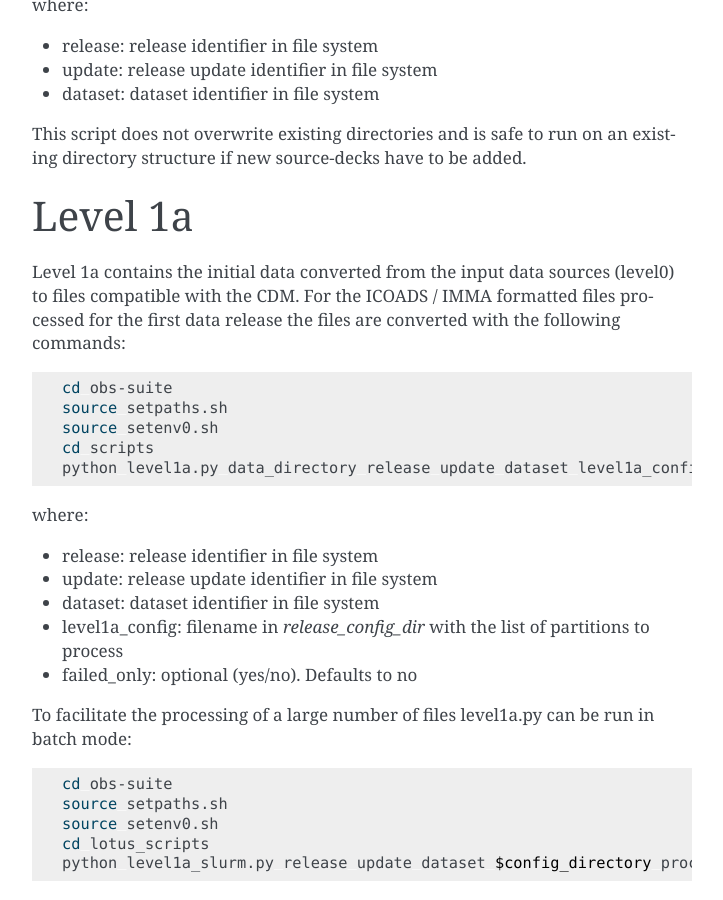
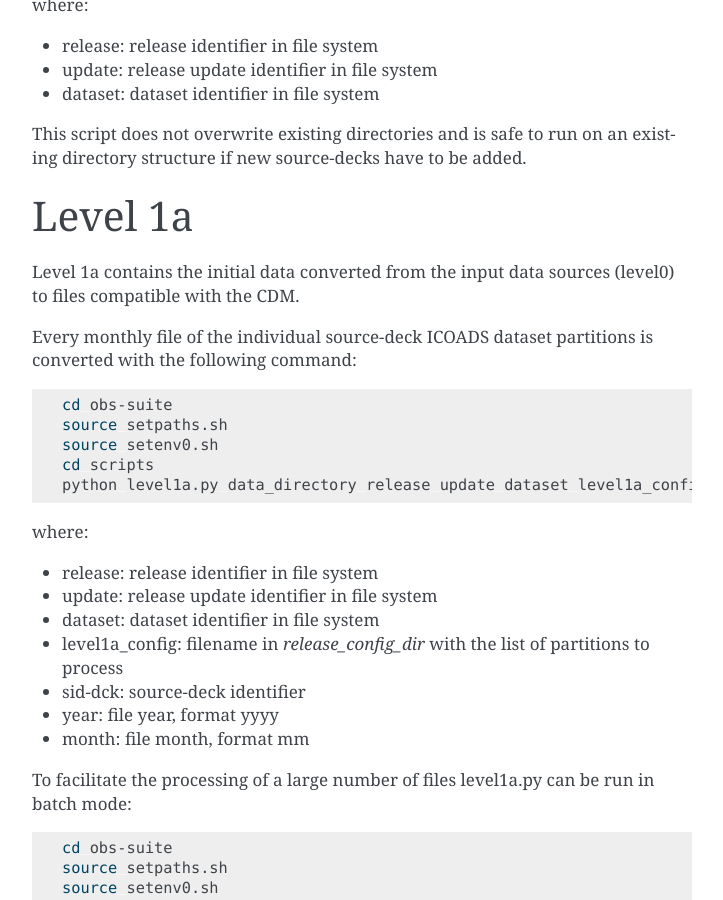
Before and after one commit to ludwiglierhammer/glamod-marine-processing, a Sphinx documentation site: the page built from obs-suite/docs/source/index.rst, in a window 1280 px wide and 900 px high, scrolled down 2273 px. Shown: the whole window, without its empty margins (388-1111 px from the left). Built offline with Sphinx 7.4.7, drawn with Linux system fonts in a browser that asks for light colours.

Commit message:
More on level1a

```diff
--- a/obs-suite/docs/source/index.rst
+++ b/obs-suite/docs/source/index.rst
@@ -132,9 +132,10 @@ Level 1a
 ========
 
 Level 1a contains the initial data converted from the input data sources
-(level0) to files compatible with the CDM. For the ICOADS / IMMA formatted files
-processed for the first data release the files are converted with the following
-commands:
+(level0) to files compatible with the CDM.
+
+Every monthly file of the individual source-deck ICOADS dataset partitions is
+converted with the following command:
 
 .. code:: bash
 
@@ -150,7 +151,10 @@ where:
 * update: release update identifier in file system
 * dataset: dataset identifier in file system
 * level1a_config: filename in *release_config_dir* with the list of partitions to process
-* failed_only: optional (yes/no). Defaults to no
+* sid-dck: source-deck identifier
+* year: file year, format yyyy
+* month: file month, format mm
+
 
 To facilitate the processing of a large number of files level1a.py can be run
 in batch mode:
```
